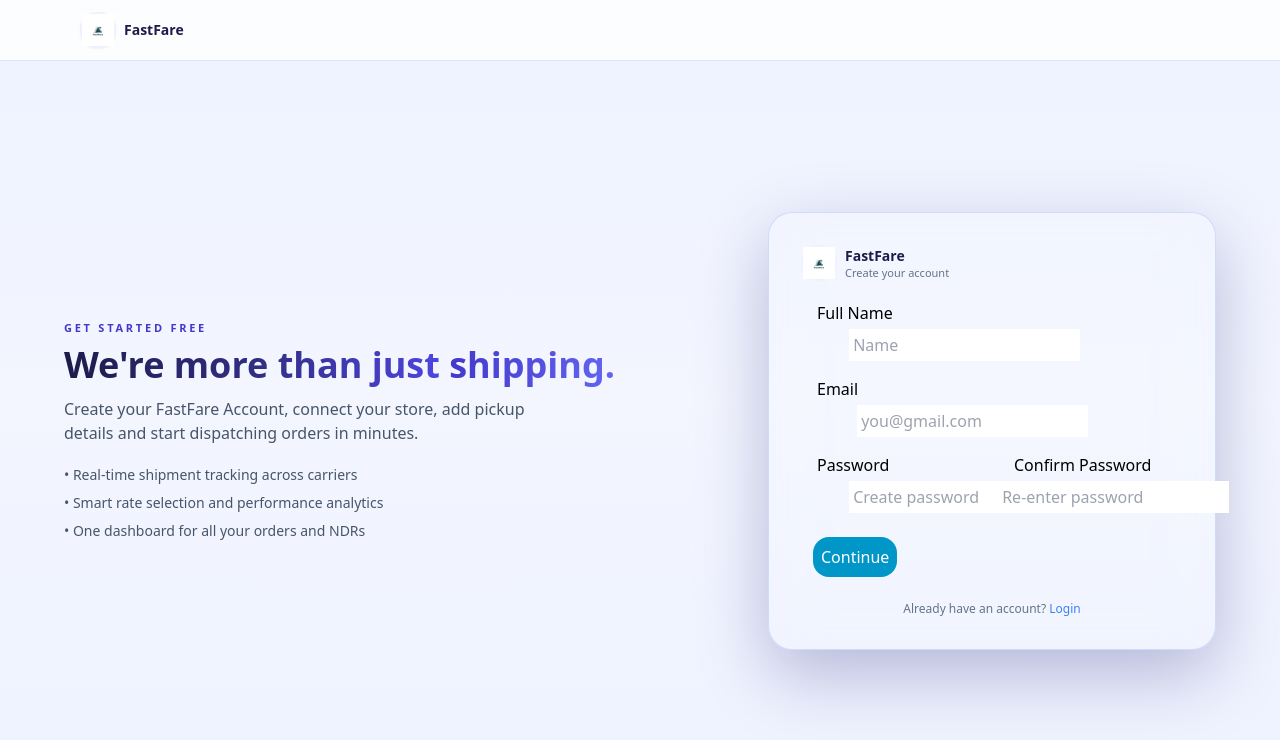
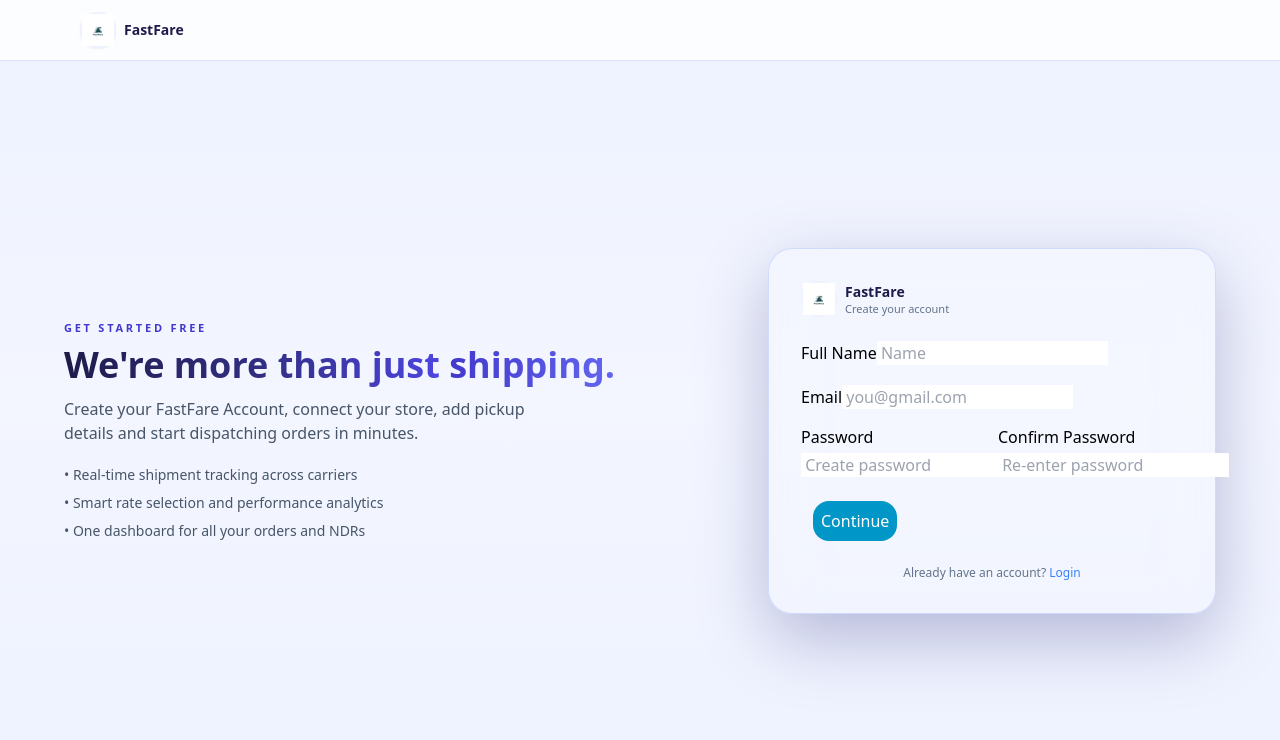
Before and after one commit to fastfaretech/FastFare, a React (Vite) app: page /register in a window 1280 px wide. Shown: the top 740 px of the page. Built offline with nearby package versions, Linux system fonts and the light colour scheme.

Commit message:
change in register

```diff
--- a/src/pages/Register.tsx
+++ b/src/pages/Register.tsx
@@ -192,11 +192,11 @@ export default function Register() {
                                 animate="show"
                             >
                                 <motion.div className="space-y-1" variants={formItem}>
-                                    <label className="auth-label px-4 mr-2">Full Name</label>
+                                    <label className="auth-label">Full Name</label>
                                     <input
                                         {...register("name")}
                                         placeholder=" Name"
-                                        className="input-premium ml-12 py-1"
+                                        className="input-premium"
                                     />
                                     {errors.name && (
                                         <p className="text-[11px] text-red-500 mt-1">{String(errors.name.message)}</p>
@@ -204,11 +204,11 @@ export default function Register() {
                                 </motion.div>
 
                                 <motion.div className="space-y-1" variants={formItem}>
-                                    <label className="auth-label px-4 mr-8">Email</label>
+                                    <label className="auth-label">Email</label>
                                     <input
                                         {...register("email")}
                                         placeholder=" you@gmail.com"
-                                        className="input-premium ml-14 py-1"
+                                        className="input-premium"
                                     />
                                     {errors.email && (
                                         <p className="text-[11px] text-red-500 mt-1">{String(errors.email.message)}</p>
@@ -217,24 +217,24 @@ export default function Register() {
 
                                 <motion.div className="grid grid-cols-1 md:grid-cols-2 gap-3" variants={formItem}>
                                     <div className="space-y-1">
-                                        <label className="auth-label px-4 mr-3">Password</label>
+                                        <label className="auth-label">Password</label>
                                         <input
                                             {...register("password")}
                                             type="password"
                                             placeholder=" Create password"
-                                            className="input-premium ml-12 py-1"
+                                            className="input-premium"
                                         />
                                         {errors.password && (
                                             <p className="text-[11px] text-red-500 mt-1">{String(errors.password.message)}</p>
                                         )}
                                     </div>
                                     <div className="space-y-1">
-                                        <label className="auth-label px-4">Confirm Password</label>
+                                        <label className="auth-label">Confirm Password</label>
                                         <input
                                             {...register("confirm")}
                                             type="password"
                                             placeholder=" Re-enter password"
-                                            className="input-premium py-1"
+                                            className="input-premium"
                                         />
                                         {errors.confirm && (
                                             <p className="text-[11px] text-red-500 mt-1">{String(errors.confirm.message)}</p>
```
